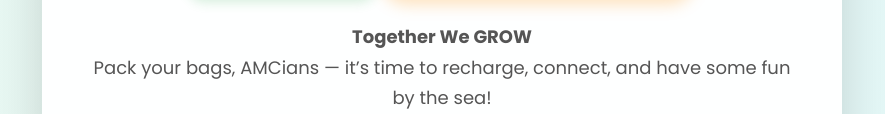
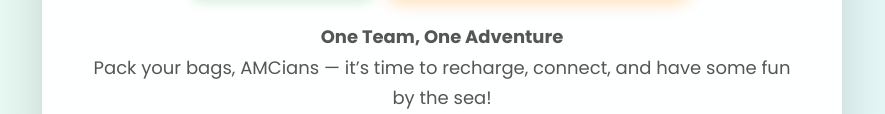
Before and after one commit to ahlymedical/AMCiansTrip, a website: page index.html in a window 1280 px wide. Shown: the part 567-681 px from the top of the page, without its empty margins (198-1083 px from the left). Drawn offline with Linux system fonts and the light colour scheme.

Commit message:
Update index.html

```diff
--- a/index.html
+++ b/index.html
@@ -299,7 +299,7 @@
 
         <div class="event-info">🗓️ 20–22 November 2025</div>
 
-        <p class="subtitle"><strong>Together We GROW</strong><br>Pack your bags, AMCians — it’s time to recharge, connect, and have some fun by the sea!</p>
+        <p class="subtitle"><strong>One Team, One Adventure</strong><br>Pack your bags, AMCians — it’s time to recharge, connect, and have some fun by the sea!</p>
     </div>
 
     <div class="day-grid">
```
